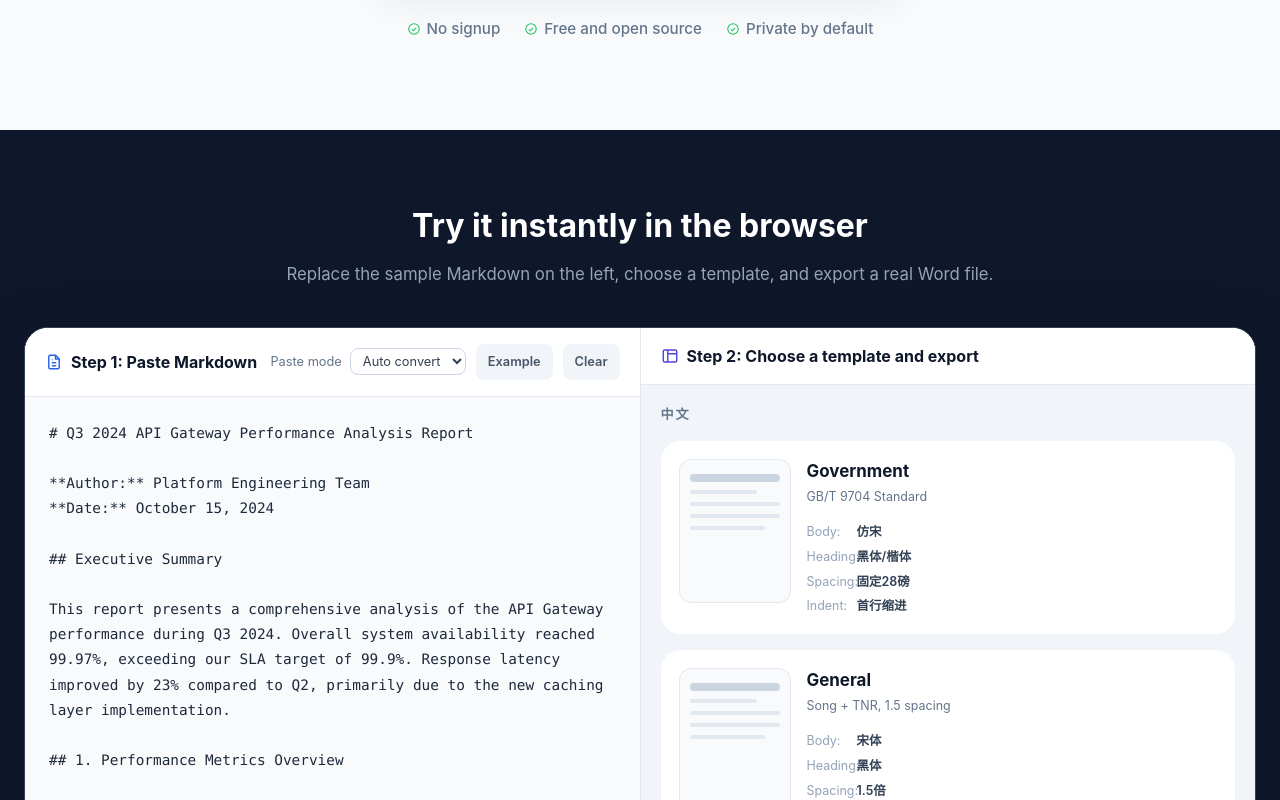
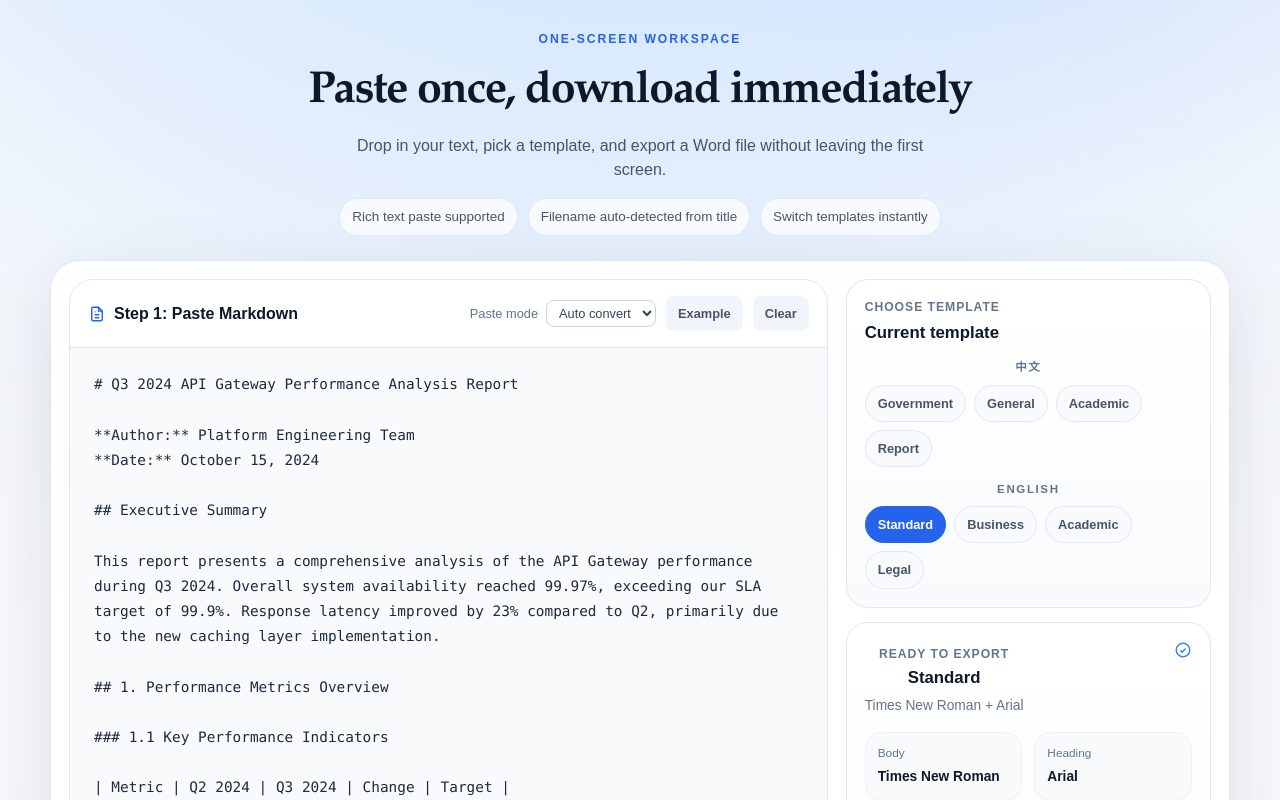
Before and after one commit to shrektan/formaldoc, a React (Vite) app: page / in a window 1280 px wide. Shown: the part 660-1460 px from the top of the page. Built offline with nearby package versions, Linux system fonts and the light colour scheme; what turndown-plugin-gfm would draw is missing.

Commit message:
refactor: streamline landing page workflow

```diff
--- a/src/App.tsx
+++ b/src/App.tsx
@@ -208,17 +208,6 @@ function LayersIcon({ className }: { className?: string }) {
   );
 }
 
-function ZoomInIcon({ className }: { className?: string }) {
-  return (
-    <Icon className={className}>
-      <circle cx="11" cy="11" r="6" />
-      <path d="M21 21l-4.35-4.35" />
-      <path d="M11 8v6" />
-      <path d="M8 11h6" />
-    </Icon>
-  );
-}
-
 function LanguageSwitch() {
   const { language, setLanguage } = useLanguage();
 
@@ -320,6 +309,14 @@ function AppContent() {
             fileName: '文件名',
             fileNamePlaceholder: '自动读取标题作为文件名',
             currentTemplate: '当前模板',
+            templateHint: '选择模板',
+            workbenchEyebrow: '首屏工作台',
+            workbenchTitle: '直接粘贴，直接下载',
+            workbenchBody: '把文本粘进去，选一个模板，立即导出 Word。整个流程在一个屏幕内完成。',
+            downloadReady: '准备导出',
+            quickMetaA: '支持富文本粘贴',
+            quickMetaB: '自动识别标题为文件名',
+            quickMetaC: '模板可随时切换',
           }
         : {
             navFeatures: 'Features',
@@ -381,6 +378,15 @@ function AppContent() {
             fileName: 'Filename',
             fileNamePlaceholder: 'Use the title automatically',
             currentTemplate: 'Current template',
+            templateHint: 'Choose template',
+            workbenchEyebrow: 'One-screen workspace',
+            workbenchTitle: 'Paste once, download immediately',
+            workbenchBody:
+              'Drop in your text, pick a template, and export a Word file without leaving the first screen.',
+            downloadReady: 'Ready to export',
+            quickMetaA: 'Rich text paste supported',
+            quickMetaB: 'Filename auto-detected from title',
+            quickMetaC: 'Switch templates instantly',
           },
     [language]
   );
@@ -657,19 +663,21 @@ function AppContent() {
                 {pageCopy.trustC}
               </span>
             </div>
+
+            <div className="workbench-intro">
+              <span>{pageCopy.workbenchEyebrow}</span>
+              <h2>{pageCopy.workbenchTitle}</h2>
+              <p>{pageCopy.workbenchBody}</p>
+              <div className="workbench-meta">
+                <span>{pageCopy.quickMetaA}</span>
+                <span>{pageCopy.quickMetaB}</span>
+                <span>{pageCopy.quickMetaC}</span>
               </div>
-        </section>
-
-        <section id="demo" className="demo-section">
-          <div className="page-container">
-            <div className="section-heading dark">
-              <h2>{pageCopy.demoTitle}</h2>
-              <p>{pageCopy.demoBody}</p>
             </div>
 
-            <div className="demo-shell">
-              <div className="demo-input-pane">
-                <div className="pane-header">
+            <div id="demo" className="workbench-shell">
+              <div className="workbench-editor">
+                <div className="workbench-header">
                   <div className="pane-title">
                     <FileTextIcon className="icon icon-sm blue" />
                     {pageCopy.inputTitle}
@@ -718,12 +726,12 @@ function AppContent() {
                   value={text}
                   onChange={(event) => handleTextChange(event.target.value)}
                   onPaste={handlePaste}
-                  className="demo-textarea"
+                  className="demo-textarea compact"
                   placeholder={pageCopy.inputPlaceholder}
                 />
 
                 {(showHeadingHint || showEscapedLatexHint || showPasteUndoHint || error) && (
-                  <div className="notice-stack">
+                  <div className="notice-stack compact">
                     {showHeadingHint && (
                       <div className="notice">
                         <span>{pageCopy.noticeMarkdown}</span>
@@ -753,19 +761,17 @@ function AppContent() {
                 )}
               </div>
 
-              <div className="demo-output-pane">
-                <div className="pane-header">
-                  <div className="pane-title">
-                    <LayoutIcon className="icon icon-sm indigo" />
-                    {pageCopy.exportTitle}
+              <aside className="workbench-rail">
+                <div className="rail-card">
+                  <div className="rail-topline">
+                    <span className="rail-kicker">{pageCopy.templateHint}</span>
+                    <strong>{pageCopy.currentTemplate}</strong>
                   </div>
-                </div>
-
-                <div className="template-scroll">
+                  <div className="template-groups-compact">
                     {templateGroups.map((group) => (
-                    <div key={group.key} className="template-group">
+                      <div key={group.key} className="template-chip-group">
                         <h3>{group.key}</h3>
-                      <div className="template-list">
+                        <div className="template-chip-row">
                           {group.ids.map((id) => {
                             const templateItem = TEMPLATES[id];
                             const isSelected = template === id;
@@ -774,61 +780,15 @@ function AppContent() {
                               <button
                                 type="button"
                                 key={id}
-                              className={`template-card ${isSelected ? 'selected' : ''}`}
+                                className={`template-chip ${isSelected ? 'selected' : ''}`}
                                 onClick={() => setTemplate(id)}
+                                title={
+                                  language === 'cn'
+                                    ? templateItem.description
+                                    : templateItem.descriptionEn
+                                }
                               >
-                              <div className="template-thumbnail">
-                                <div className="template-paper">
-                                  <div className="template-line title" />
-                                  <div className="template-line short" />
-                                  <div className="template-line" />
-                                  <div className="template-line" />
-                                  <div className="template-line medium" />
-                                </div>
-                                <div className="template-hover">
-                                  <span>
-                                    <ZoomInIcon className="icon icon-xs" />
-                                    {language === 'cn' ? '放大' : 'Preview'}
-                                  </span>
-                                </div>
-                              </div>
-
-                              <div className="template-body">
-                                <div className="template-head">
-                                  <div>
-                                    <h4>
                                 {language === 'cn' ? templateItem.name : templateItem.nameEn}
-                                    </h4>
-                                    <p>
-                                      {language === 'cn'
-                                        ? templateItem.description
-                                        : templateItem.descriptionEn}
-                                    </p>
-                                  </div>
-                                  {isSelected && (
-                                    <CheckCircleIcon className="icon icon-sm selected-icon" />
-                                  )}
-                                </div>
-
-                                <div className="template-specs">
-                                  <div>
-                                    <span>{language === 'cn' ? '正文:' : 'Body:'}</span>
-                                    <strong>{templateItem.specs.bodyFont}</strong>
-                                  </div>
-                                  <div>
-                                    <span>{language === 'cn' ? '标题:' : 'Heading:'}</span>
-                                    <strong>{templateItem.specs.headingFont}</strong>
-                                  </div>
-                                  <div>
-                                    <span>{language === 'cn' ? '行距:' : 'Spacing:'}</span>
-                                    <strong>{templateItem.specs.lineSpacing}</strong>
-                                  </div>
-                                  <div>
-                                    <span>{language === 'cn' ? '缩进:' : 'Indent:'}</span>
-                                    <strong>{templateItem.specs.indent}</strong>
-                                  </div>
-                                </div>
-                              </div>
                               </button>
                             );
                           })}
@@ -836,18 +796,46 @@ function AppContent() {
                       </div>
                     ))}
                   </div>
+                </div>
 
-                <div className="download-panel">
-                  <div className="filename-row">
+                <div className="rail-card selected-template-card">
+                  <div className="selected-template-head">
                     <div>
-                      <span className="filename-label">{pageCopy.currentTemplate}</span>
-                      <strong>
+                      <span className="rail-kicker">{pageCopy.downloadReady}</span>
+                      <h3>
                         {language === 'cn'
                           ? selectedTemplateItem.name
                           : selectedTemplateItem.nameEn}
-                      </strong>
+                      </h3>
+                      <p>
+                        {language === 'cn'
+                          ? selectedTemplateItem.description
+                          : selectedTemplateItem.descriptionEn}
+                      </p>
                     </div>
-                    <div className="filename-input-wrap">
+                    <CheckCircleIcon className="icon icon-sm selected-icon" />
+                  </div>
+
+                  <div className="selected-spec-grid">
+                    <div>
+                      <span>{language === 'cn' ? '正文' : 'Body'}</span>
+                      <strong>{selectedTemplateItem.specs.bodyFont}</strong>
+                    </div>
+                    <div>
+                      <span>{language === 'cn' ? '标题' : 'Heading'}</span>
+                      <strong>{selectedTemplateItem.specs.headingFont}</strong>
+                    </div>
+                    <div>
+                      <span>{language === 'cn' ? '行距' : 'Spacing'}</span>
+                      <strong>{selectedTemplateItem.specs.lineSpacing}</strong>
+                    </div>
+                    <div>
+                      <span>{language === 'cn' ? '缩进' : 'Indent'}</span>
+                      <strong>{selectedTemplateItem.specs.indent}</strong>
+                    </div>
+                  </div>
+
+                  <div className="filename-input-wrap compact">
                     <label htmlFor="filename">{pageCopy.fileName}</label>
                     <div className="filename-input">
                       <input
@@ -858,7 +846,6 @@ function AppContent() {
                         placeholder={pageCopy.fileNamePlaceholder}
                       />
                       <span>.docx</span>
-                      </div>
                     </div>
                   </div>
 
@@ -873,7 +860,7 @@ function AppContent() {
                   </button>
                   <p className="download-note">{pageCopy.exportFoot}</p>
                 </div>
-              </div>
+              </aside>
             </div>
           </div>
         </section>
--- a/src/styles/app.css
+++ b/src/styles/app.css
@@ -8,11 +8,11 @@ html {
 
 body {
   margin: 0;
-  background: #f8fafc;
+  background:
+    radial-gradient(circle at top, rgba(219, 234, 254, 0.85), transparent 38%),
+    linear-gradient(180deg, #f8fafc 0%, #f7f7fb 100%);
   color: #0f172a;
-  font-family:
-    -apple-system, BlinkMacSystemFont, 'Segoe UI', 'PingFang SC', 'Hiragino Sans GB',
-    'Microsoft YaHei', sans-serif;
+  font-family: 'Avenir Next', 'PingFang SC', 'Hiragino Sans GB', 'Microsoft YaHei', sans-serif;
   line-height: 1.5;
 }
 
@@ -75,6 +75,7 @@ button {
 }
 
 .brand-text {
+  font-family: 'Iowan Old Style', 'Palatino Linotype', Georgia, serif;
   font-size: 1.25rem;
   font-weight: 700;
   letter-spacing: -0.02em;
@@ -208,12 +209,14 @@ button {
 
 .hero-section {
   overflow: hidden;
-  padding: 64px 0 88px;
+  padding: 48px 0 68px;
   position: relative;
 }
 
 .hero-radial {
-  background: radial-gradient(circle at top, #dbeafe 0%, #f8fafc 58%);
+  background:
+    radial-gradient(circle at top, rgba(191, 219, 254, 0.9) 0%, rgba(248, 250, 252, 0) 58%),
+    radial-gradient(circle at 85% 15%, rgba(199, 210, 254, 0.5), rgba(248, 250, 252, 0) 28%);
   inset: 0;
   position: absolute;
 }
@@ -250,12 +253,13 @@ button {
 }
 
 .hero-title {
+  font-family: 'Iowan Old Style', 'Palatino Linotype', Georgia, serif;
   font-size: clamp(2.6rem, 5vw, 4.5rem);
   font-weight: 800;
   letter-spacing: -0.04em;
   line-height: 1.05;
-  margin: 0 auto 24px;
-  max-width: 980px;
+  margin: 0 auto 18px;
+  max-width: 920px;
 }
 
 .hero-title span {
@@ -267,9 +271,9 @@ button {
 
 .hero-description {
   color: #475569;
-  font-size: 1.15rem;
-  margin: 0 auto 40px;
-  max-width: 820px;
+  font-size: 1.05rem;
+  margin: 0 auto 28px;
+  max-width: 720px;
 }
 
 .hero-actions {
@@ -287,7 +291,7 @@ button {
   display: flex;
   gap: 16px;
   justify-content: space-between;
-  margin: 32px auto 0;
+  margin: 24px auto 0;
   max-width: 520px;
   padding: 8px 10px 8px 16px;
 }
@@ -324,7 +328,7 @@ button {
   color: #64748b;
   gap: 24px;
   justify-content: center;
-  margin-top: 24px;
+  margin-top: 20px;
 }
 
 .trust-row span {
@@ -335,9 +339,220 @@ button {
   font-weight: 500;
 }
 
-.demo-section {
-  background: #0f172a;
-  padding: 72px 0;
+.workbench-intro {
+  margin: 34px auto 18px;
+  max-width: 820px;
+  text-align: center;
+}
+
+.workbench-intro > span {
+  color: #2563eb;
+  display: inline-block;
+  font-size: 0.76rem;
+  font-weight: 800;
+  letter-spacing: 0.16em;
+  margin-bottom: 10px;
+  text-transform: uppercase;
+}
+
+.workbench-intro h2 {
+  font-family: 'Iowan Old Style', 'Palatino Linotype', Georgia, serif;
+  font-size: clamp(1.8rem, 3.8vw, 2.8rem);
+  letter-spacing: -0.03em;
+  margin: 0 0 8px;
+}
+
+.workbench-intro p {
+  color: #475569;
+  margin: 0 auto;
+  max-width: 620px;
+}
+
+.workbench-meta {
+  display: flex;
+  flex-wrap: wrap;
+  gap: 10px;
+  justify-content: center;
+  margin-top: 16px;
+}
+
+.workbench-meta span {
+  background: rgba(255, 255, 255, 0.74);
+  border: 1px solid #dbeafe;
+  border-radius: 999px;
+  color: #475569;
+  font-size: 0.84rem;
+  padding: 8px 12px;
+}
+
+.workbench-shell {
+  align-items: stretch;
+  background: rgba(255, 255, 255, 0.88);
+  border: 1px solid rgba(148, 163, 184, 0.24);
+  border-radius: 30px;
+  box-shadow: 0 24px 72px rgba(15, 23, 42, 0.12);
+  display: grid;
+  gap: 18px;
+  grid-template-columns: minmax(0, 1.35fr) minmax(300px, 0.65fr);
+  margin: 24px auto 0;
+  max-width: 1180px;
+  padding: 18px;
+}
+
+.workbench-editor,
+.workbench-rail {
+  min-width: 0;
+}
+
+.workbench-editor {
+  background: linear-gradient(180deg, rgba(248, 250, 252, 0.92), rgba(241, 245, 249, 0.96));
+  border: 1px solid #e2e8f0;
+  border-radius: 24px;
+  display: flex;
+  flex-direction: column;
+  min-height: 560px;
+  overflow: hidden;
+}
+
+.workbench-rail {
+  display: grid;
+  gap: 14px;
+}
+
+.workbench-header {
+  align-items: center;
+  background: rgba(255, 255, 255, 0.92);
+  border-bottom: 1px solid #e2e8f0;
+  display: flex;
+  gap: 16px;
+  justify-content: space-between;
+  padding: 16px 18px;
+}
+
+.rail-card {
+  background: linear-gradient(180deg, rgba(255, 255, 255, 0.96), rgba(248, 250, 252, 0.96));
+  border: 1px solid #e2e8f0;
+  border-radius: 22px;
+  padding: 18px;
+}
+
+.rail-topline {
+  align-items: flex-start;
+  display: flex;
+  flex-direction: column;
+  gap: 4px;
+}
+
+.rail-kicker {
+  color: #64748b;
+  font-size: 0.76rem;
+  font-weight: 700;
+  letter-spacing: 0.08em;
+  text-transform: uppercase;
+}
+
+.rail-topline strong,
+.selected-template-head h3 {
+  color: #0f172a;
+  font-size: 1.05rem;
+  margin: 0;
+}
+
+.selected-template-head {
+  align-items: flex-start;
+  display: flex;
+  gap: 12px;
+  justify-content: space-between;
+}
+
+.selected-template-head p {
+  color: #64748b;
+  font-size: 0.86rem;
+  margin: 6px 0 0;
+}
+
+.template-groups-compact {
+  display: grid;
+  gap: 14px;
+  margin-top: 14px;
+}
+
+.template-chip-group h3 {
+  color: #64748b;
+  font-size: 0.72rem;
+  font-weight: 800;
+  letter-spacing: 0.14em;
+  margin: 0 0 8px;
+  text-transform: uppercase;
+}
+
+.template-chip-row {
+  display: flex;
+  flex-wrap: wrap;
+  gap: 8px;
+}
+
+.template-chip {
+  background: #f8fafc;
+  border: 1px solid #e2e8f0;
+  border-radius: 999px;
+  color: #475569;
+  cursor: pointer;
+  font-size: 0.8rem;
+  font-weight: 700;
+  padding: 8px 12px;
+  transition:
+    background 0.2s ease,
+    border-color 0.2s ease,
+    color 0.2s ease;
+}
+
+.template-chip:hover {
+  border-color: #93c5fd;
+  color: #2563eb;
+}
+
+.template-chip.selected {
+  background: #2563eb;
+  border-color: #2563eb;
+  color: white;
+}
+
+.selected-template-card {
+  box-shadow: inset 0 1px 0 rgba(255, 255, 255, 0.6);
+}
+
+.selected-spec-grid {
+  display: grid;
+  gap: 10px 12px;
+  grid-template-columns: repeat(2, minmax(0, 1fr));
+  margin: 16px 0;
+}
+
+.selected-spec-grid div {
+  align-items: flex-start;
+  background: #f8fafc;
+  border: 1px solid #eef2f7;
+  border-radius: 16px;
+  display: flex;
+  flex-direction: column;
+  gap: 4px;
+  padding: 12px;
+}
+
+.selected-spec-grid span {
+  color: #64748b;
+  font-size: 0.74rem;
+}
+
+.selected-spec-grid strong {
+  color: #0f172a;
+  font-size: 0.86rem;
+}
+
+.filename-input-wrap.compact {
+  min-width: 0;
+  width: 100%;
 }
 
 .section-heading {
@@ -356,41 +571,6 @@ button {
   color: #475569;
   font-size: 1.05rem;
   margin: 0;
-}
-
-.section-heading.dark h2 {
-  color: white;
-}
-
-.section-heading.dark p {
-  color: #94a3b8;
-}
-
-.demo-shell {
-  background: white;
-  border: 1px solid #334155;
-  border-radius: 24px;
-  box-shadow: 0 20px 60px rgba(15, 23, 42, 0.4);
-  display: flex;
-  min-height: 740px;
-  overflow: hidden;
-}
-
-.demo-input-pane,
-.demo-output-pane {
-  display: flex;
-  flex: 1;
-  flex-direction: column;
-  min-width: 0;
-}
-
-.demo-input-pane {
-  background: #f8fafc;
-  border-right: 1px solid #e2e8f0;
-}
-
-.demo-output-pane {
-  background: #f1f5f9;
 }
 
 .pane-header {
@@ -485,197 +665,8 @@ button {
   color: #b91c1c;
 }
 
-.template-scroll {
-  flex: 1;
-  overflow-y: auto;
-  padding: 20px;
-}
-
-.template-group + .template-group {
-  margin-top: 28px;
-}
-
-.template-group h3 {
-  color: #64748b;
-  font-size: 0.82rem;
-  font-weight: 700;
-  letter-spacing: 0.14em;
-  margin: 0 0 16px;
-  text-transform: uppercase;
-}
-
-.template-list {
-  display: grid;
-  gap: 16px;
-}
-
-.template-card {
-  background: white;
-  border: 2px solid transparent;
-  border-radius: 20px;
-  cursor: pointer;
-  display: flex;
-  gap: 16px;
-  padding: 16px;
-  text-align: left;
-  transition:
-    border-color 0.2s ease,
-    box-shadow 0.2s ease,
-    transform 0.2s ease;
-}
-
-.template-card:hover {
-  border-color: #cbd5e1;
-  box-shadow: 0 10px 24px rgba(15, 23, 42, 0.08);
-}
-
-.template-card.selected {
-  border-color: #3b82f6;
-  box-shadow: 0 0 0 4px rgba(59, 130, 246, 0.1);
-}
-
-.template-thumbnail {
-  flex-shrink: 0;
-  height: 144px;
-  position: relative;
-  width: 112px;
-}
-
-.template-paper {
-  background: #f8fafc;
-  border: 1px solid #e2e8f0;
-  border-radius: 12px;
-  height: 100%;
-  padding: 14px 10px;
-}
-
-.template-line {
-  background: #e2e8f0;
-  border-radius: 999px;
-  height: 4px;
-  margin-bottom: 8px;
-  width: 100%;
-}
-
-.template-line.title {
-  background: #cbd5e1;
-  height: 8px;
-}
-
-.template-line.short {
-  width: 75%;
-}
-
-.template-line.medium {
-  width: 84%;
-}
-
-.template-hover {
-  align-items: center;
-  background: rgba(15, 23, 42, 0.04);
-  border-radius: 12px;
-  display: flex;
-  inset: 0;
-  justify-content: center;
-  opacity: 0;
-  position: absolute;
-  transition: opacity 0.2s ease;
-}
-
-.template-hover span {
-  align-items: center;
-  background: white;
-  border: 1px solid #e2e8f0;
-  border-radius: 999px;
-  box-shadow: 0 6px 18px rgba(15, 23, 42, 0.08);
-  color: #334155;
-  display: inline-flex;
-  gap: 4px;
-  padding: 6px 10px;
-}
-
-.template-card:hover .template-hover {
-  opacity: 1;
-}
-
-.template-body {
-  flex: 1;
-  min-width: 0;
-}
-
-.template-head {
-  align-items: flex-start;
-  display: flex;
-  gap: 12px;
-  justify-content: space-between;
-}
-
-.template-head h4 {
-  color: #0f172a;
-  font-size: 1.06rem;
-  font-weight: 700;
-  margin: 0 0 4px;
-}
-
-.template-head p {
-  color: #64748b;
-  font-size: 0.78rem;
-  margin: 0;
-}
-
-.template-specs {
-  display: grid;
-  gap: 6px;
-  margin-top: 16px;
-}
-
-.template-specs div {
-  align-items: center;
-  display: flex;
-  font-size: 0.78rem;
-  gap: 8px;
-}
-
-.template-specs span {
-  color: #94a3b8;
-  flex-shrink: 0;
-  width: 42px;
-}
-
-.template-specs strong {
-  color: #334155;
-  font-weight: 600;
-}
-
 .selected-icon {
   color: #3b82f6;
-}
-
-.download-panel {
-  background: white;
-  border-top: 1px solid #e2e8f0;
-  padding: 20px;
-}
-
-.filename-row {
-  align-items: center;
-  display: flex;
-  gap: 16px;
-  justify-content: space-between;
-  margin-bottom: 16px;
-}
-
-.filename-label {
-  color: #64748b;
-  display: block;
-  font-size: 0.8rem;
-  margin-bottom: 4px;
-}
-
-.filename-row strong {
-  color: #0f172a;
-  display: block;
-  font-size: 1rem;
 }
 
 .filename-input-wrap {
@@ -733,7 +724,7 @@ button {
 
 .features-section {
   background: white;
-  padding: 80px 0;
+  padding: 88px 0 80px;
 }
 
 .feature-grid,
@@ -1009,7 +1000,6 @@ button {
 }
 
 @media (max-width: 1100px) {
-  .demo-shell,
   .feature-grid,
   .ecosystem-grid,
   .footer-inner {
@@ -1017,13 +1007,12 @@ button {
     grid-template-columns: 1fr;
   }
 
-  .demo-input-pane {
-    border-bottom: 1px solid #e2e8f0;
-    border-right: 0;
+  .footer-inner {
+    justify-items: center;
   }
 
-  .footer-inner {
-    justify-items: center;
+  .workbench-shell {
+    grid-template-columns: 1fr;
   }
 }
 
@@ -1038,11 +1027,12 @@ button {
   }
 
   .hero-actions,
-  .filename-row {
+  .workbench-header {
     flex-direction: column;
   }
 
-  .filename-input-wrap {
+  .filename-input-wrap,
+  .workbench-rail {
     min-width: 100%;
     width: 100%;
   }
@@ -1060,34 +1050,27 @@ button {
 
   .button,
   .command-bar,
-  .cta-button {
+  .cta-button,
+  .download-button {
     width: 100%;
   }
 
   .command-bar,
   .hero-actions,
   .trust-row,
-  .pane-header,
   .pane-tools,
-  .notice {
+  .notice,
+  .workbench-meta {
     flex-direction: column;
   }
 
-  .pane-header,
+  .workbench-header,
   .notice {
     align-items: flex-start;
   }
 
-  .template-card {
-    flex-direction: column;
-  }
-
-  .template-thumbnail {
-    width: 100%;
-  }
-
-  .template-paper {
-    height: 132px;
+  .selected-spec-grid {
+    grid-template-columns: 1fr;
   }
 
   .site-footer {
```
Lines whose indentation alone changed are shown as unchanged.
